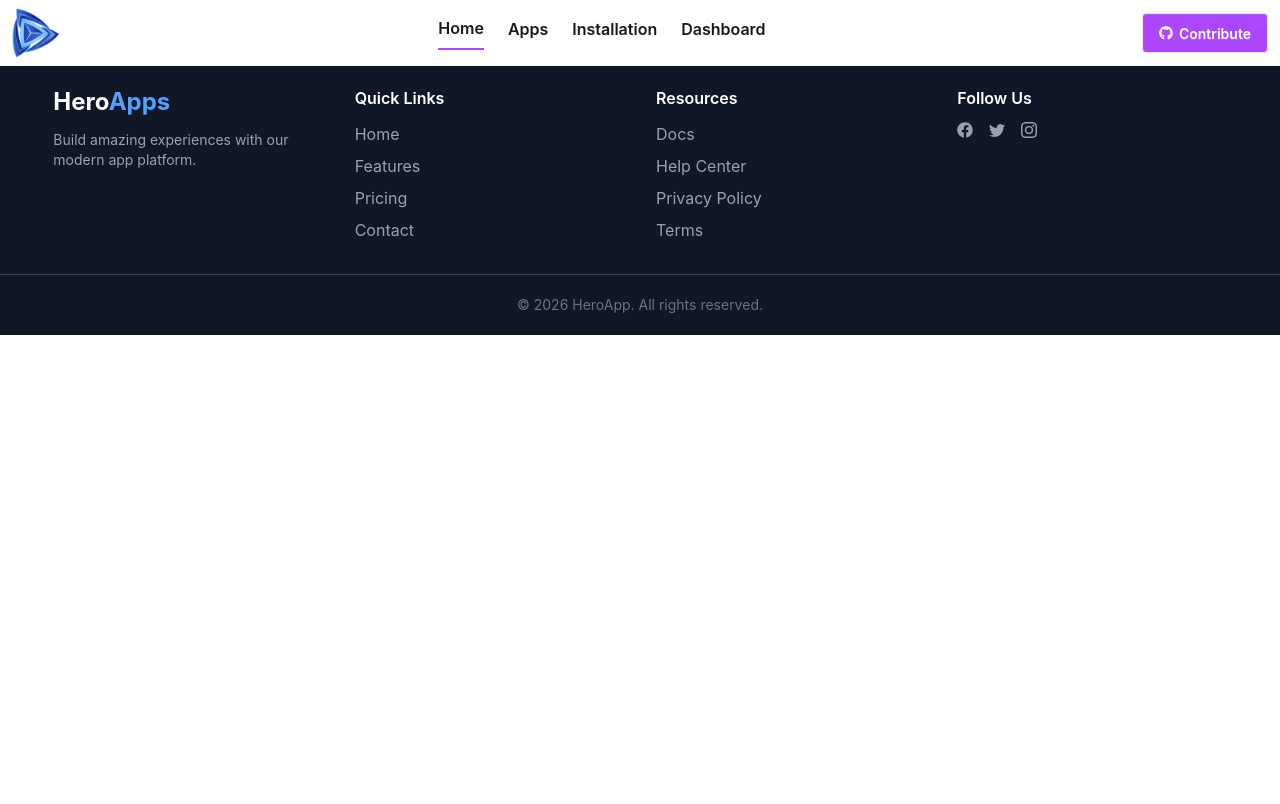
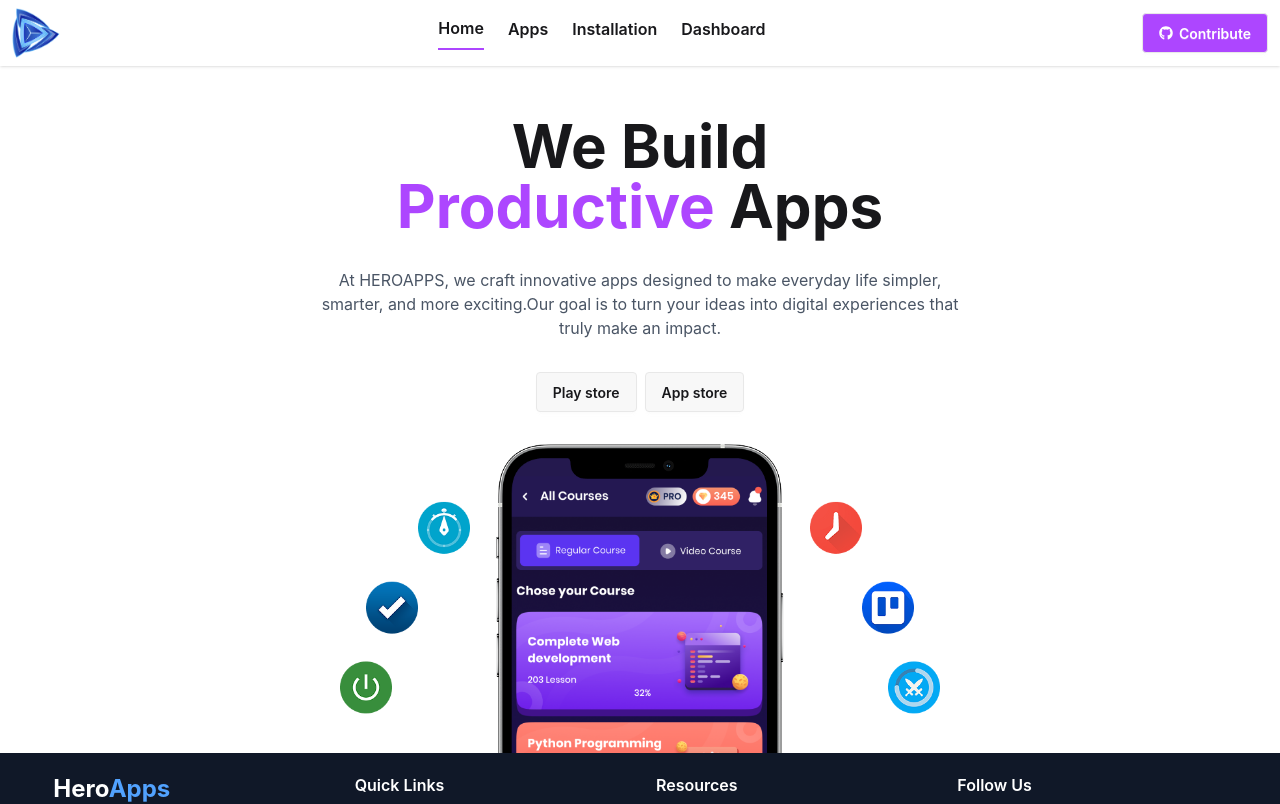
Before and after one commit to nusratjahan7/hero-apps-next, a Next.js app: page / in a window 1280 px wide. Shown: the top 804 px of the page. Built offline with nearby package versions, Linux system fonts and the light colour scheme.

Commit message:
banner added

```diff
--- a/src/app/apps/page.jsx
+++ b/src/app/apps/page.jsx
@@ -2,7 +2,7 @@
 const AppsPage = () => {
     return (
         <div>
-            <h2>apps page</h2>
+
         </div>
     );
 };
--- a/src/app/page.js
+++ b/src/app/page.js
@@ -1,9 +1,10 @@
+import Banner from "@/components/Homepage/Banner";
 import Image from "next/image";
 
 export default function Home() {
   return (
     <div>
-
+      <Banner />
     </div>
   );
 }
--- /dev/null
+++ b/src/components/Homepage/Banner.jsx
@@ -0,0 +1,24 @@
+import bannerImg from "@/assets/img/hero.png";
+import Image from "next/image";
+
+const Banner = () => {
+  return (
+    <div className="min-h-[80vh] text-center space-y-8 pt-[50px]">
+      <h2 className="font-bold text-6xl">
+        We Build <br /> <span className="text-purple-500">Productive</span> Apps
+      </h2>
+      <p className="text-gray-600 max-w-[50%] mx-auto">
+        At HEROAPPS, we craft innovative apps designed to make everyday life
+        simpler, smarter, and more exciting.Our goal is to turn your ideas into
+        digital experiences that truly make an impact.
+      </p>
+      <div className="flex justify-center gap-2">
+        <button className="btn">Play store</button>
+        <button className="btn">App store</button>
+      </div>
+      <Image src={bannerImg} height={300} width={600} className="mx-auto" alt="" />
+    </div>
+  );
+};
+
+export default Banner;
```
Also changed, not shown: src/assets/img/hero.png (added).
